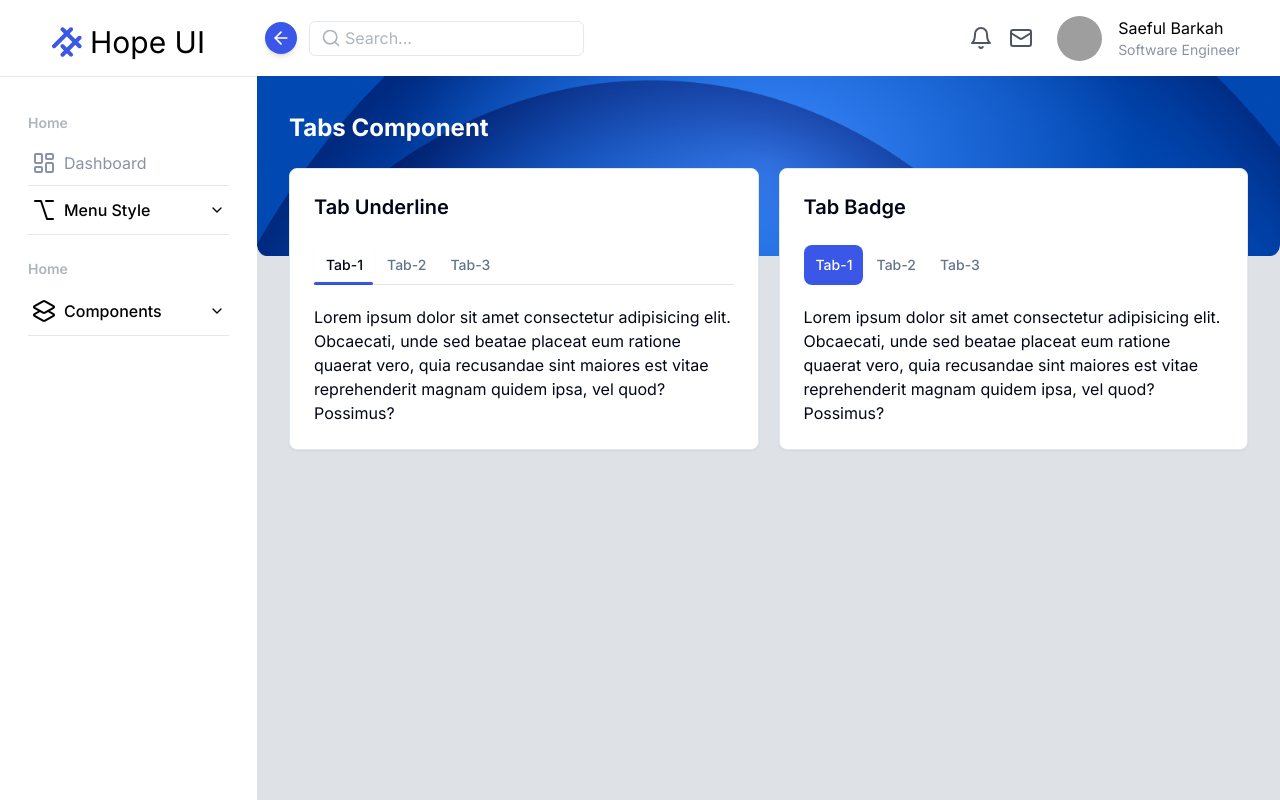
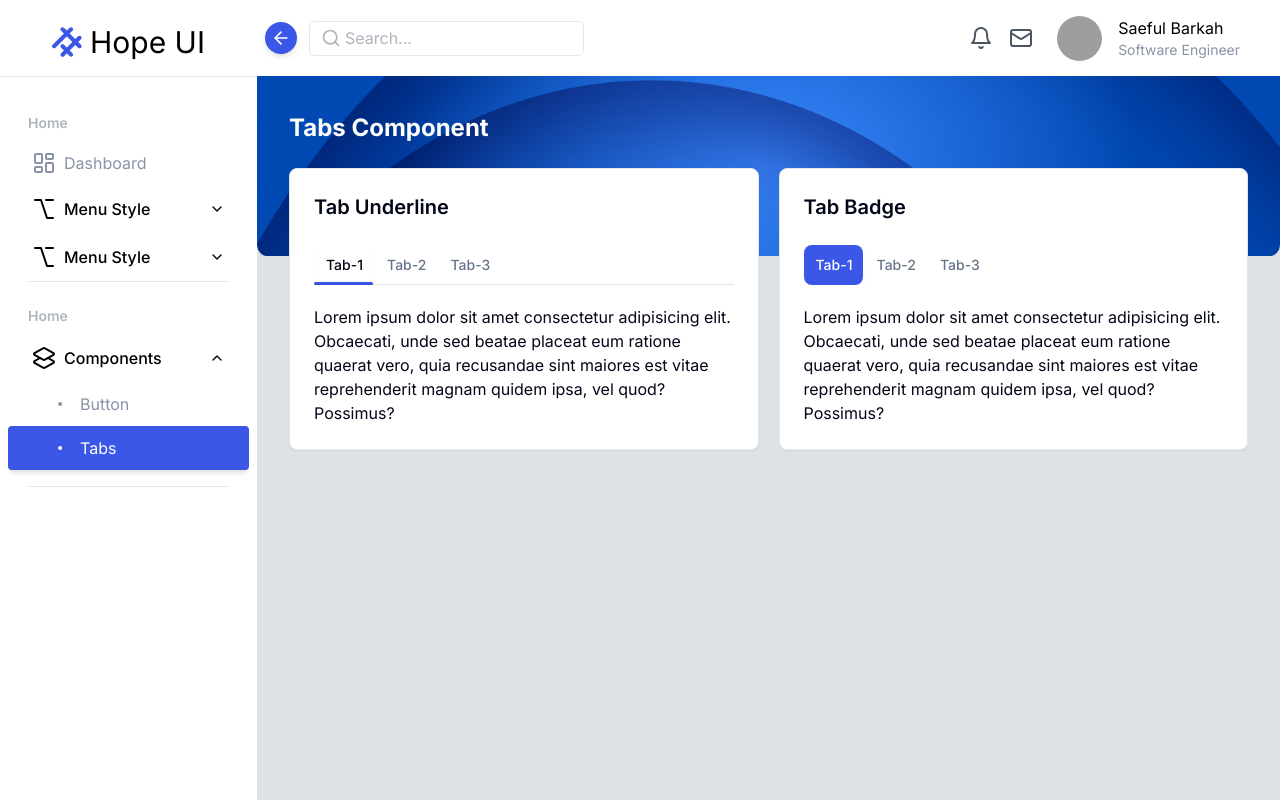
Before and after one commit to saefulbarkah/hope-ui-next, a Next.js app in the folder packages/: page /ui/components/tabs in a window 1280 px wide. Built offline with nearby package versions, Linux system fonts and the light colour scheme; grey boxes are pictures that could not be loaded.

Commit message:
fix(sidebar): fix default open sidebar item

```diff
--- a/packages/src/components/sidebar/sidebar.tsx
+++ b/packages/src/components/sidebar/sidebar.tsx
@@ -1,7 +1,7 @@
 "use client";
-import React, { PropsWithChildren, useEffect, useRef, useState } from "react";
+import React, { PropsWithChildren, useEffect, useState } from "react";
 import { Separator } from "../ui/separator";
-import { Button, ButtonProps } from "../ui/button";
+import { Button } from "../ui/button";
 import { Dot, Layers2, LayoutDashboard, OptionIcon } from "lucide-react";
 import Link, { LinkProps } from "next/link";
 import { usePathname } from "next/navigation";
@@ -56,6 +56,22 @@ const menus: menu[] = [
           },
         ],
       },
+      {
+        label: "Menu Style",
+        icon: <OptionIcon />,
+        url: null,
+        as: "menu-style-2",
+        child: [
+          {
+            label: "Example style 1",
+            url: "/#example-1",
+          },
+          {
+            label: "Example style 2",
+            url: "/#example-2",
+          },
+        ],
+      },
     ],
   },
   {
@@ -84,6 +100,8 @@ const menus: menu[] = [
 
 export const Sidebar = () => {
   const { sidebarOpen, toggleSidebar } = useLayoutStore((state) => state);
+  const [isCollapsed, setCollapsed] = useState("");
+  const router = usePathname();
 
   const sidebarVariant: Variants = {
     open: {
@@ -93,6 +111,22 @@ export const Sidebar = () => {
       x: "var(--sidebar-closed)",
     },
   };
+
+  useEffect(() => {
+    menus.flatMap((menu) =>
+      menu.items
+        .filter((item) => (item.child ? item.child : undefined))
+        .flatMap((item) =>
+          item.child
+            ? item.child?.map((child) => {
+                if (`${item.prefix}${child.url}` === router) {
+                  return setCollapsed(`example`);
+                }
+              })
+            : null,
+        ),
+    );
+  }, []);
 
   return (
     <div className="relative">
@@ -113,14 +147,27 @@ export const Sidebar = () => {
         </div>
         <Separator />
         <div className="mt-5 px-2">
-          {menus.map((item, i) => {
-            return (
-              <div key={i} className="mt-2">
-                <MenuTitle>Home</MenuTitle>
-                {item.items.map((item, index) => {
-                  return (
-                    <div key={index}>
-                      {item.child ? (
+          {menus.map((menu, menuIndex) => (
+            <div key={menuIndex} className="mt-2">
+              <MenuTitle>{menu.pageTitle}</MenuTitle>
+              <Accordion
+                type="single"
+                collapsible
+                value={isCollapsed}
+                defaultValue={isCollapsed}
+                onValueChange={setCollapsed}
+              >
+                {menu.items.map((item, itemIndex) => (
+                  <React.Fragment key={itemIndex}>
+                    <>
+                      {!item.child && (
+                        <MenuItem
+                          href={item.url ? `${item.url}` : "#"}
+                          label={item.label}
+                          icon={item.icon}
+                        />
+                      )}
+                      {item.child && (
                         <MenuItemChild
                           prefix={item.prefix}
                           as={item.as}
@@ -128,22 +175,16 @@ export const Sidebar = () => {
                           label={item.label}
                           data={item.child}
                         />
-                      ) : (
-                        <MenuItem
-                          href={`${item.url}`}
-                          label="Dashboard"
-                          icon={<LayoutDashboard />}
-                        />
                       )}
-                      <div className="px-5">
-                        <Separator />
-                      </div>
-                    </div>
-                  );
-                })}
+                    </>
+                  </React.Fragment>
+                ))}
+              </Accordion>
+              <div className="px-5">
+                <Separator />
               </div>
-            );
-          })}
+            </div>
+          ))}
         </div>
       </motion.div>
       <AnimatePresence>
@@ -194,20 +235,8 @@ type menuChildProps = {
   icon?: React.ReactNode;
 };
 const MenuItemChild = ({ data, icon, label, prefix, as }: menuChildProps) => {
-  const [isCollapsed, setCollapsed] = useState([""]);
-  const router = usePathname();
-
-  useEffect(() => {
-    data.filter((item) => {
-      if (item.url === router) {
-        setCollapsed([as as string]);
-      }
-    });
-    // eslint-disable-next-line react-hooks/exhaustive-deps
-  }, []);
-
   return (
-    <Accordion type="multiple" value={isCollapsed} onValueChange={setCollapsed}>
+    <>
       <AccordionItem value={as as string} className="border-0">
         <AccordionTrigger className="h-0 rounded px-6 py-6 no-underline hover:bg-light/10 hover:no-underline data-[state=closed]:hover:text-black">
           <div className="flex items-center">
@@ -230,7 +259,7 @@ const MenuItemChild = ({ data, icon, label, prefix, as }: menuChildProps) => {
           </div>
         </AccordionContent>
       </AccordionItem>
-    </Accordion>
+    </>
   );
 };
 
```
